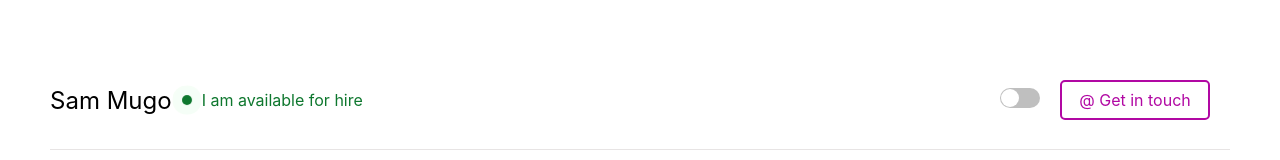
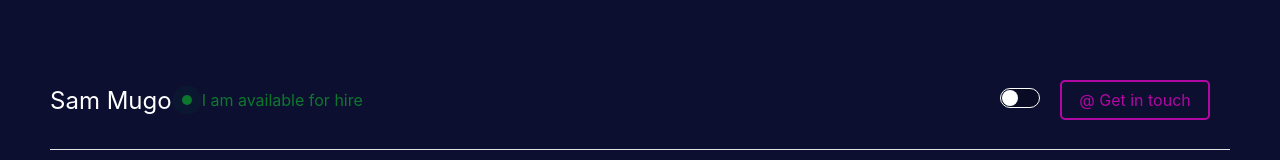
Before and after one commit to sam-mugo/Portfolio-v3, a plain HTML site: page index.html in a window 1280 px wide. Drawn offline with Linux system fonts and the light colour scheme.

Commit message:
Dark mode setings

```diff
--- a/index.html
+++ b/index.html
@@ -7,7 +7,7 @@
     <link rel="shortcut icon" href="" type="image/x-icon">
     <title>Sam😊</title>
 </head>
-<body>
+<body class="darkmode">
 
     <div class="container">
         <nav>
--- a/style.css
+++ b/style.css
@@ -7,6 +7,16 @@
 body {
     background-color: #ffffff;
     font-family: -apple-system, BlinkMacSystemFont, 'Segoe UI', Roboto, Oxygen, Ubuntu, Cantarell, 'Open Sans', 'Helvetica Neue', sans-serif;
+}
+
+.darkmode .container, body {
+    background-color: #0c0f30;
+    color: white;
+
+}
+.darkmode .mail {
+
+    background-color: #0c0f30;
 }
 
 .container {
@@ -99,6 +109,7 @@ p {
     width: 40px;
     height: 20px;
     background-color: rgba(0, 0, 0, 0.25);
+    border: 1px white solid;
     border-radius: 20px;
     transition: all 0.3s;
   }
@@ -106,8 +117,8 @@ p {
 .switch:after {
     content: '';
     position: absolute;
-    width: 18px;
-    height: 18px;
+    width: 16px;
+    height: 16px;
     border-radius: 18px;
     background-color: white;
     top: 1px;
@@ -137,7 +148,7 @@ input[type='checkbox']:checked + .switch {
     border-radius: 5px;
     text-align: center;
     color: rgb(156, 50, 23);
-    transition: 10ms;
+    transition: all 0.6s;
 
 }
 .mail:hover {
```
